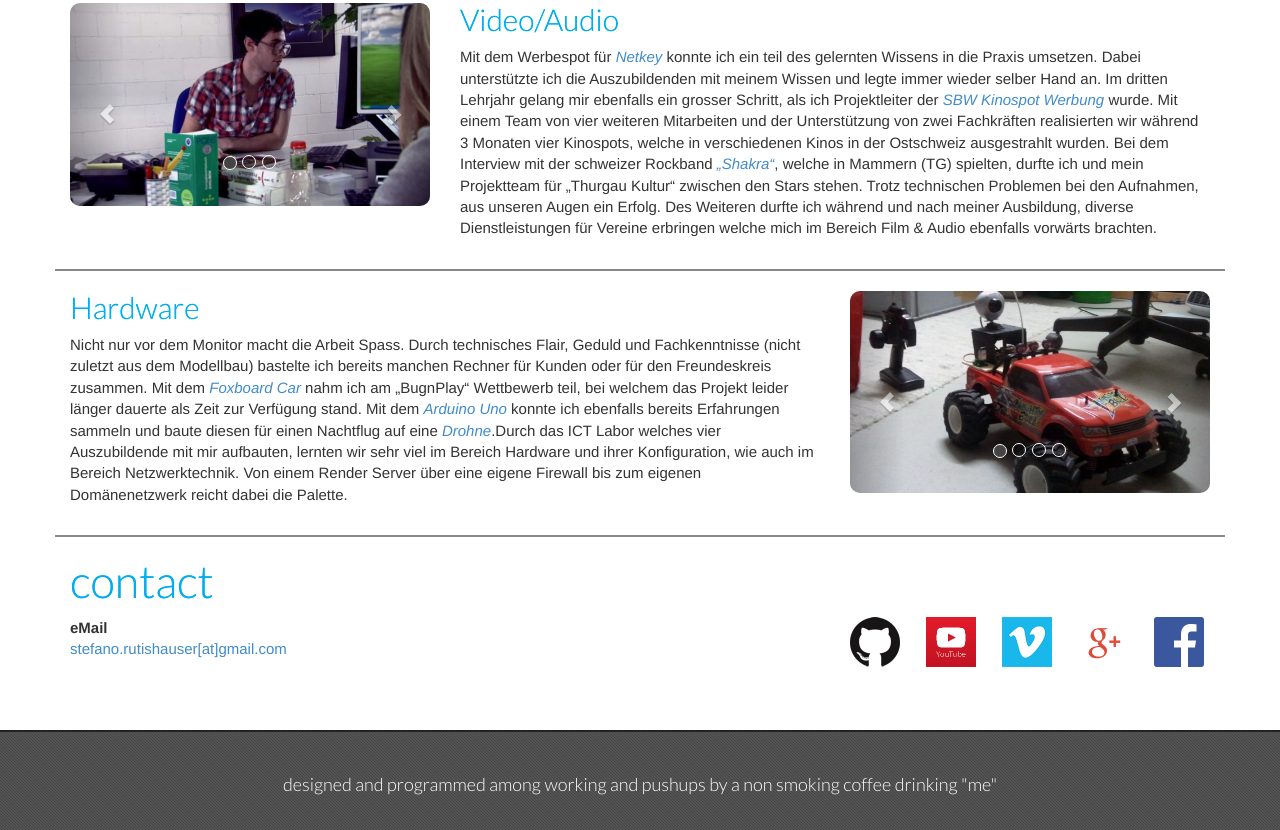
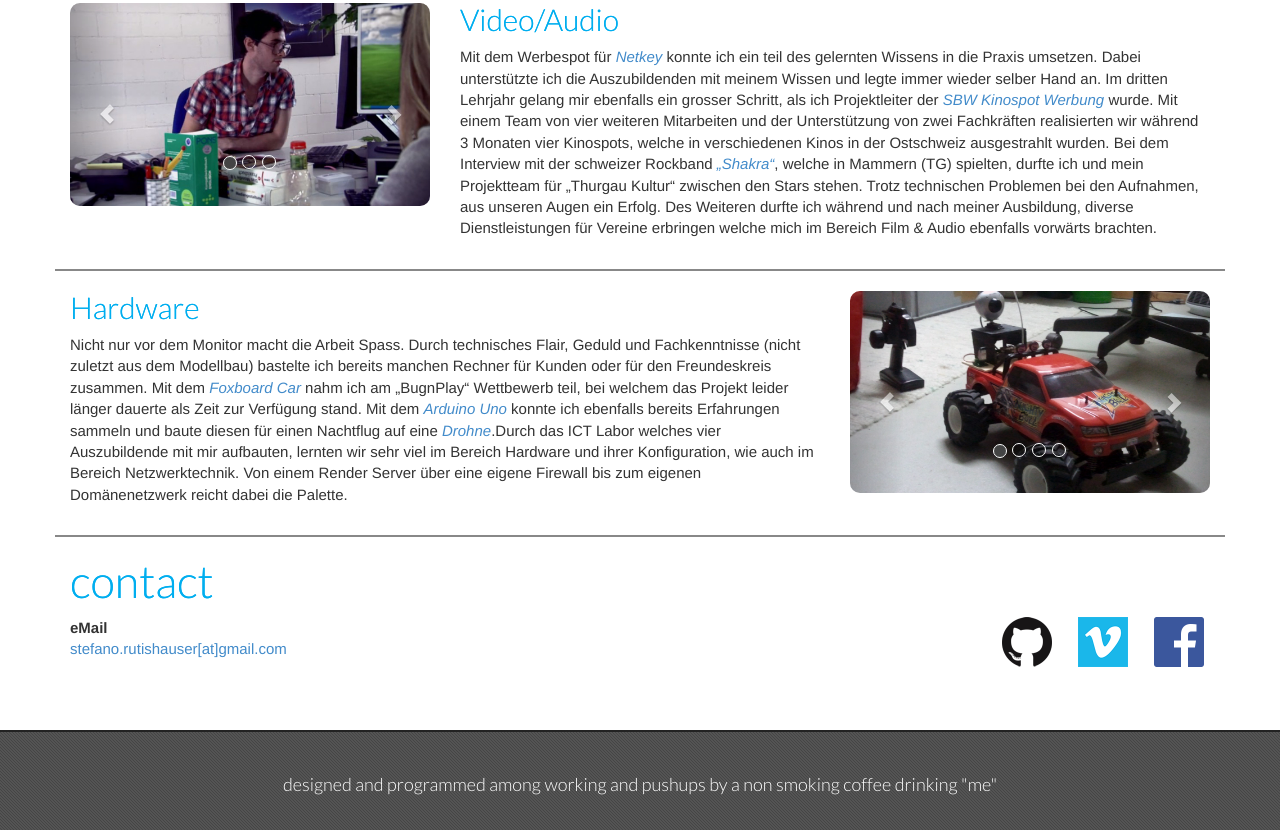
Before and after one commit to AryaSvitkona/portfolio, a plain HTML site: page index.html in a window 1280 px wide. Shown: the part 3044-3874 px from the top of the page. Drawn offline with nearby package versions, Linux system fonts and the light colour scheme.

Commit message:
commented

```diff
--- a/index.html
+++ b/index.html
@@ -413,9 +413,9 @@
 							</div>
 							<div class="col-md-8">
 								<div class="socialized"><a href="https://www.facebook.com/StefanoRutishauser"><img src="img/facebook_square.png"></a></div>
-								<div class="socialized"><a href="https://plus.google.com/+StefanoRutishauser13"><img src="img/gplus_square.png"></a></div>
-								<div class="socialized"><a href="https://vimeo.com/"><img src="img/vimeo_square.png"></a></div>
-								<div class="socialized"><a href="http://www.youtube.com/user/AryaSvitkona13"><img src="img/youtube_square.png"></a></div>
+								<!--<div class="socialized"><a href="https://plus.google.com/+StefanoRutishauser13"><img src="img/gplus_square.png"></a></div>-->
+								<div class="socialized"><a href="https://vimeo.com/user25041486"><img src="img/vimeo_square.png"></a></div>
+								<!-- <div class="socialized"><a href="http://www.youtube.com/user/AryaSvitkona13"><img src="img/youtube_square.png"></a></div>-->
 								<div class="socialized"><a href="https://github.com/AryaSvitkona"><img src="img/github_square.png"></a></div>
 							</div>
 						</div>
```
